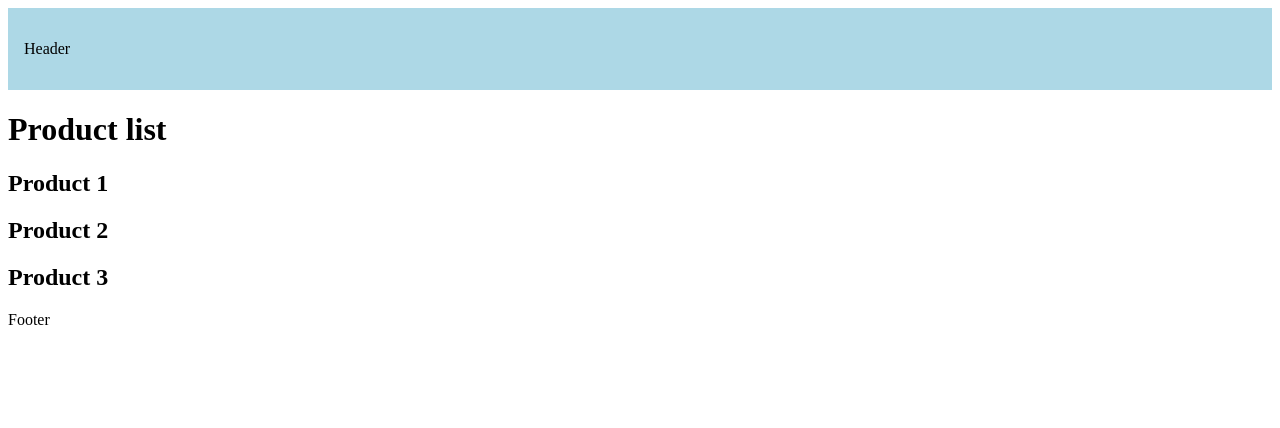
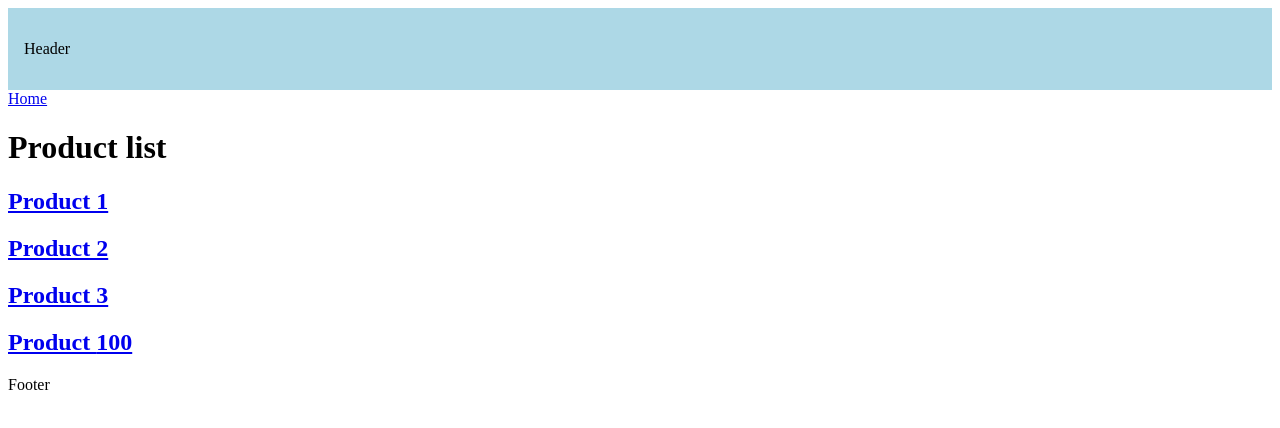
Before and after one commit to MrKuchkarov/Next.js--ourse, a Next.js app: page /products in a window 1280 px wide. Shown: the top 428 px of the page. Built offline with nearby package versions, Linux system fonts and the light colour scheme.

Commit message:
create: routing links and metadata title

```diff
--- a/src/app/blog/page.tsx
+++ b/src/app/blog/page.tsx
@@ -1,5 +1,11 @@
 import React from 'react';
+import {Metadata} from 'next';
 
+export const metadata: Metadata = {
+    title: {
+      absolute: 'Blog'
+    },
+};
 const Blog = () => {
     return (
         <h1>
--- a/src/app/layout.tsx
+++ b/src/app/layout.tsx
@@ -1,6 +1,10 @@
 import {ReactNode} from "react";
-export const metadata = {
-  title: 'Next.js',
+import {Metadata} from 'next';
+export const metadata: Metadata = {
+  title: {
+      default: 'Next.js Tutorial - Codevolution',
+      template: '%s | Codevolution',
+  },
   description: 'Generated by Next.js',
 }
 export default function RootLayout({
--- a/src/app/products/page.tsx
+++ b/src/app/products/page.tsx
@@ -1,19 +1,26 @@
 import React from 'react';
+import Link from 'next/link'
 
 const ProductList = () => {
+
+    const productId = 100;
     return (
         <>
+            <Link href='/'>Home</Link>
             <h1>
                 Product list
             </h1>
             <h2>
-                Product 1
+                <Link href='products/1'>Product 1</Link>
             </h2>
             <h2>
-                Product 2
+                <Link href='products/2'>Product 2</Link>
             </h2>
             <h2>
-                Product 3
+                <Link href='products/3' replace>Product 3</Link>
+            </h2>
+            <h2>
+                <Link href={`products/${productId}`}>Product {productId}</Link>
             </h2>
         </>
     );
```
Also changed, not shown: src/app/page.tsx (+6 -3 lines).
